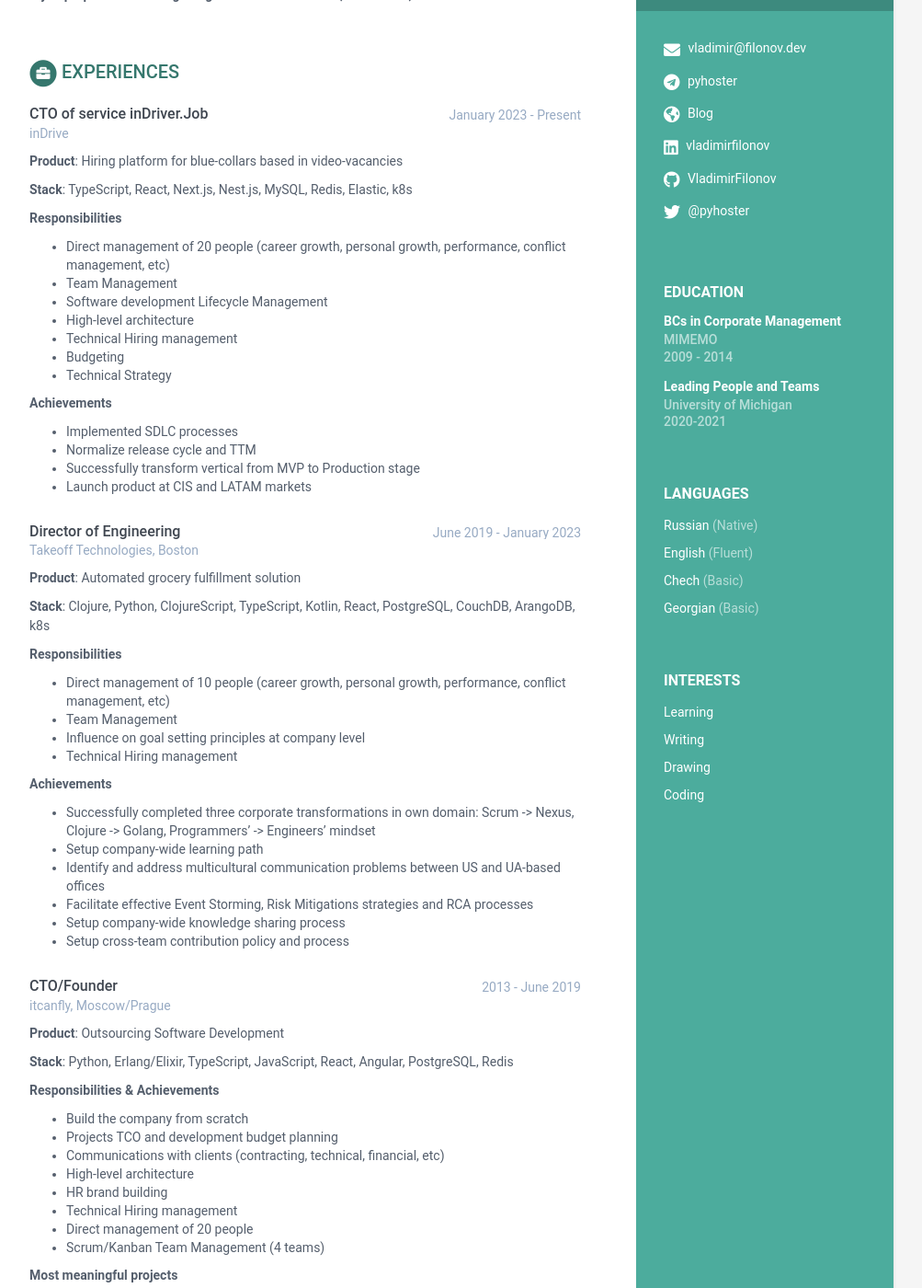
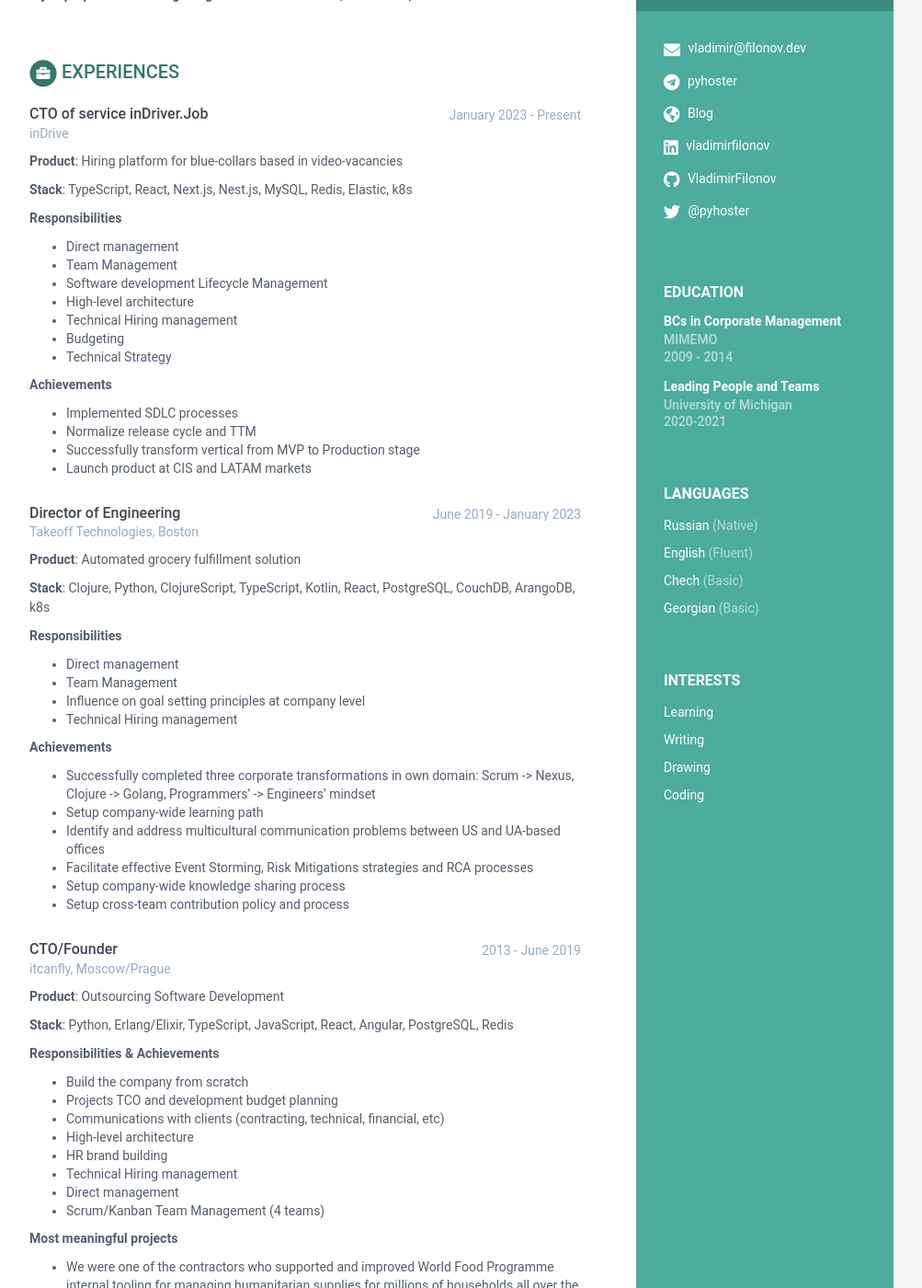
Before and after one commit to VladimirFilonov/vladimirfilonov.github.io, a Jekyll site: the page built from index.html, in a window 1280 px wide and 1400 px high, scrolled down 281 px. Shown: the whole window at 92% size, without its empty margins (168-1171 px from the left). Built offline with Jekyll 4.4.1, drawn with Linux system fonts in a browser that asks for light colours.

Commit message:
Simplify direct management responsibilities

```diff
--- a/_data/data.yml
+++ b/_data/data.yml
@@ -82,7 +82,7 @@ experiences:
         **Stack**: TypeScript, React, Next.js, Nest.js, MySQL, Redis, Elastic, k8s
 
         **Responsibilities**
-        - Direct management of 20 people (career growth, personal growth, performance, conflict management, etc)
+        - Direct management
         - Team Management
         - Software development Lifecycle Management
         - High-level architecture
@@ -107,7 +107,7 @@ experiences:
         PostgreSQL, CouchDB, ArangoDB, k8s
 
         **Responsibilities**
-        - Direct management of 10 people (career growth, personal growth, performance, conflict management, etc)
+        - Direct management
         - Team Management
         - Influence on goal setting principles at company level
         - Technical Hiring management
@@ -138,7 +138,7 @@ experiences:
         - High-level architecture
         - HR brand building
         - Technical Hiring management
-        - Direct management of 20 people
+        - Direct management
         - Scrum/Kanban Team Management (4 teams)
 
         **Most meaningful projects**
```
